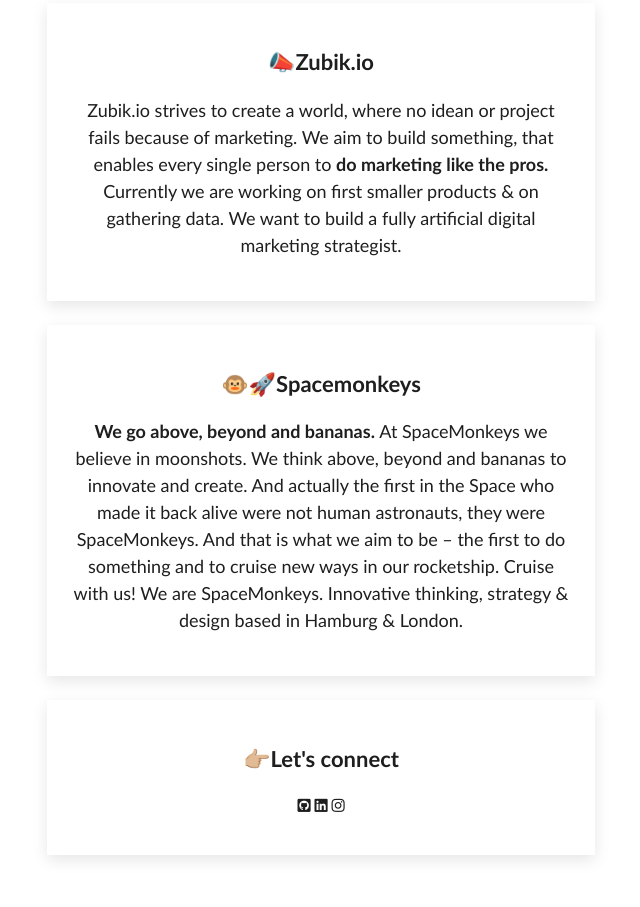
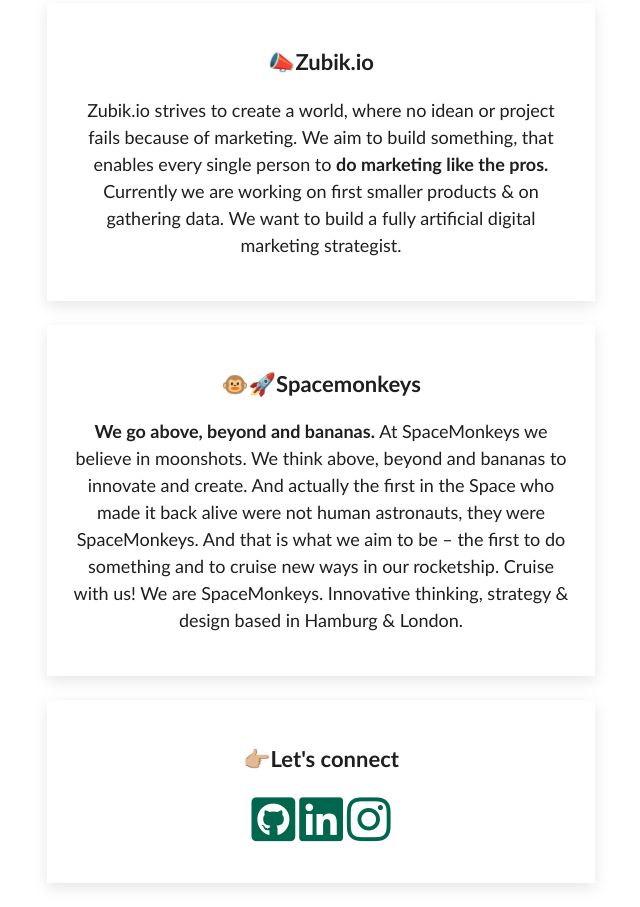
Before and after one commit to VICFR1TZ/profile, a plain HTML site: page index.html in a window 1280 px wide. Shown: the part 956-1863 px from the top of the page, without its empty margins (319-959 px from the left). Before the commit the page ends 1835 px from the top, so only its background shows below. Drawn offline with Linux system fonts and the light colour scheme.

Commit message:
my profile page

```diff
--- a/index.html
+++ b/index.html
@@ -1,6 +1,7 @@
 <html>
 
 <head>
+  <link rel="icon" src="images/man-technologist-apple.png">
   <meta name="viewport" content="width=device-width, initial-scale=1">
   <meta charset="utf-8">
   <title>Vic. 🌱</title>
@@ -73,10 +74,22 @@
 
   <h2>👉🏼Let's connect</h2>
   <ul class="list-inline">
-    <li><a href="#" target="_blank" class="social-buttons"></a><i class="fab fa-github-square"></i>
+
+    <li><a href="#" target="_blank"></a><i class="fab fa-github-square"></i>
     </li>
-    <li><a href="https://www.linkedin.com/in/victorneumann/" target="_blank" class="social-buttons"></a><i class="fab fa-linkedin"></i></li>
-    <li><a href="#" target="_blank" class="social-buttons"></a><i class="fab fa-instagram"></i></li>
+
+    <li>
+      <a href="https://www.linkedin.com/in/victorneumann/" target="_blank" >
+      <i class="fab fa-linkedin"></i>
+      </a>
+    </li>
+
+    <li>
+      <a href="https://www.linkedin.com/in/victorneumann/" target="_blank" >
+      <i class="fab fa-instagram"></i>
+      </a>
+    </li>
+
   </ul>
 
   </div>
--- a/style.css
+++ b/style.css
@@ -1,5 +1,5 @@
 /* In this following part, the headers 1-3 are defined */
-@import url('https://kit.fontawesome.com/d028b7e613.js');
+/* @import url('https://kit.fontawesome.com/d028b7e613.js');*/
 @import url('https://use.fontawesome.com/releases/v5.7.1/css/all.css');
 
 
@@ -110,12 +110,14 @@
   display: inline-block;
 }
 
-.social-buttons {
+
+.list-inline i {
   font-size: 50px;
   color: #00664d;
 }
 
 /*
+ class="social-buttons"
 Specs
 This is an example of what you need to create. Here is a list of CSS rules to write:
 
```
